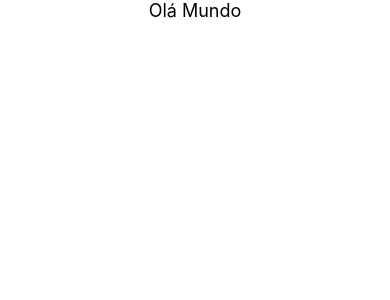
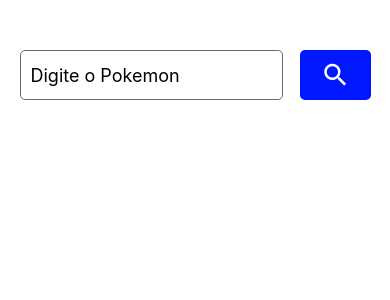
Before and after one commit to ViniciusPii/poke-app-react-native, a React Native app: screen / in a window 390 px wide. Shown: the top 300 px of the page. Built offline with nearby package versions, Linux system fonts and the light colour scheme.

Commit message:
Estilização do form

```diff
--- a/package.json
+++ b/package.json
@@ -12,6 +12,7 @@
   "dependencies": {
     "react": "16.9.0",
     "react-native": "^0.61.3",
+    "react-native-vector-icons": "^6.6.0",
     "reactotron": "^0.9.0",
     "styled-components": "^4.4.1"
   },
--- a/src/components/FindPokemon/FindPokemon.js
+++ b/src/components/FindPokemon/FindPokemon.js
@@ -1,10 +1,21 @@
 import React from 'react';
-import { Page, Text } from './FindPokemon.style';
+import Icon from 'react-native-vector-icons/MaterialIcons';
+import { Page, Text, Form, Input, FormButton } from './FindPokemon.style';
 
 export default () => {
   return (
     <Page>
-      <Text>Olá Mundo</Text>
+      <Form>
+        <Input
+          placeholder="Digite o Pokemon"
+          autoCapitalize="none"
+          autoCompleteType="off"
+          autoCorrect={false}
+        />
+        <FormButton>
+          <Icon name="search" size={30} color="#fff" />
+        </FormButton>
+      </Form>
     </Page>
   );
 };
--- a/src/components/FindPokemon/FindPokemon.style.js
+++ b/src/components/FindPokemon/FindPokemon.style.js
@@ -4,6 +4,32 @@
   align-items: center;
 `;
 
+export const Form = styled.View`
+  flex-direction: row;
+  width: 90%;
+  justify-content: space-between;
+  margin-top: 50px;
+`;
+
+export const Input = styled.TextInput`
+  width: 50px;
+  height: 50px;
+  border: 1px solid #6b6b6b;
+  border-radius: 5px;
+  width: 75%;
+  font-size: 18px;
+  padding-left: 10px;
+`;
+
+export const FormButton = styled.TouchableOpacity`
+  width: 20%;
+  height: 50px;
+  border-radius: 5px;
+  background-color: #0017ff;
+  align-items: center;
+  justify-content: center;
+`;
+
 export const Text = styled.Text`
   font-size: 18px;
 `;
```
Also changed, not shown: 6 other files (tests, documents, lock files or other folders).
